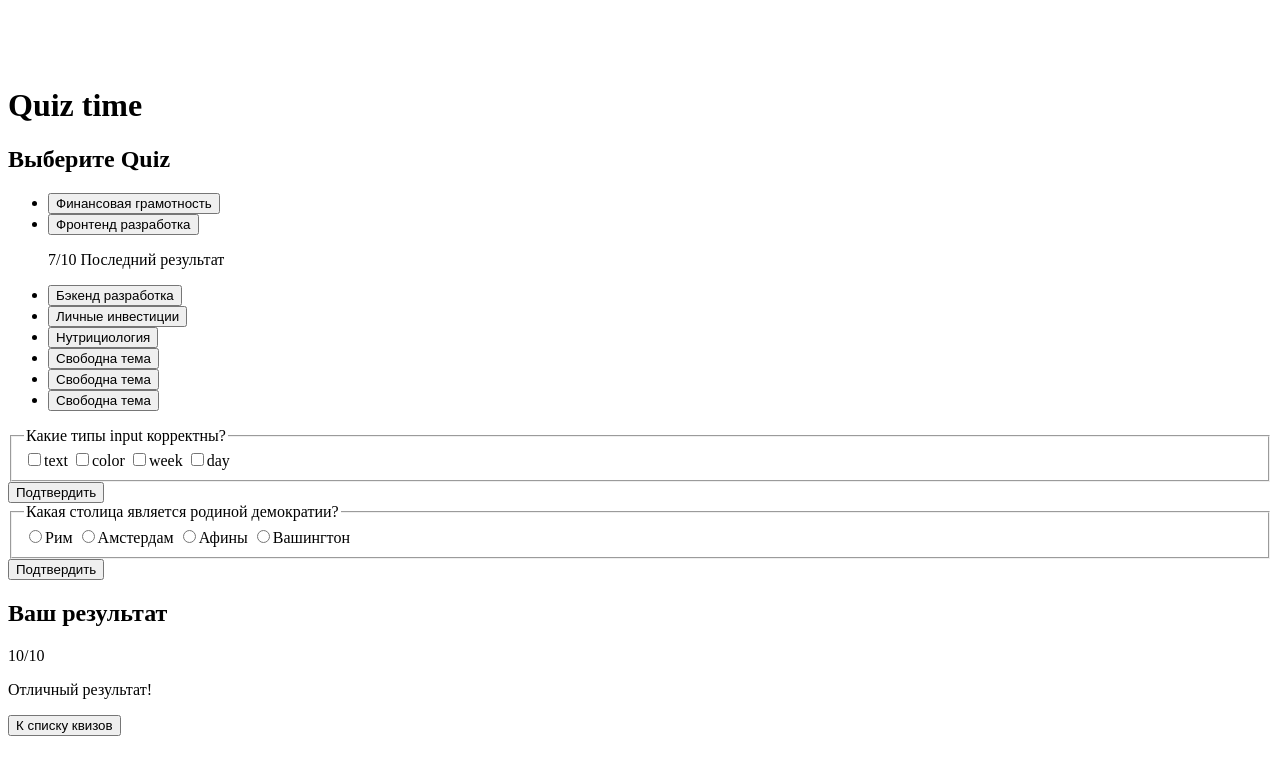
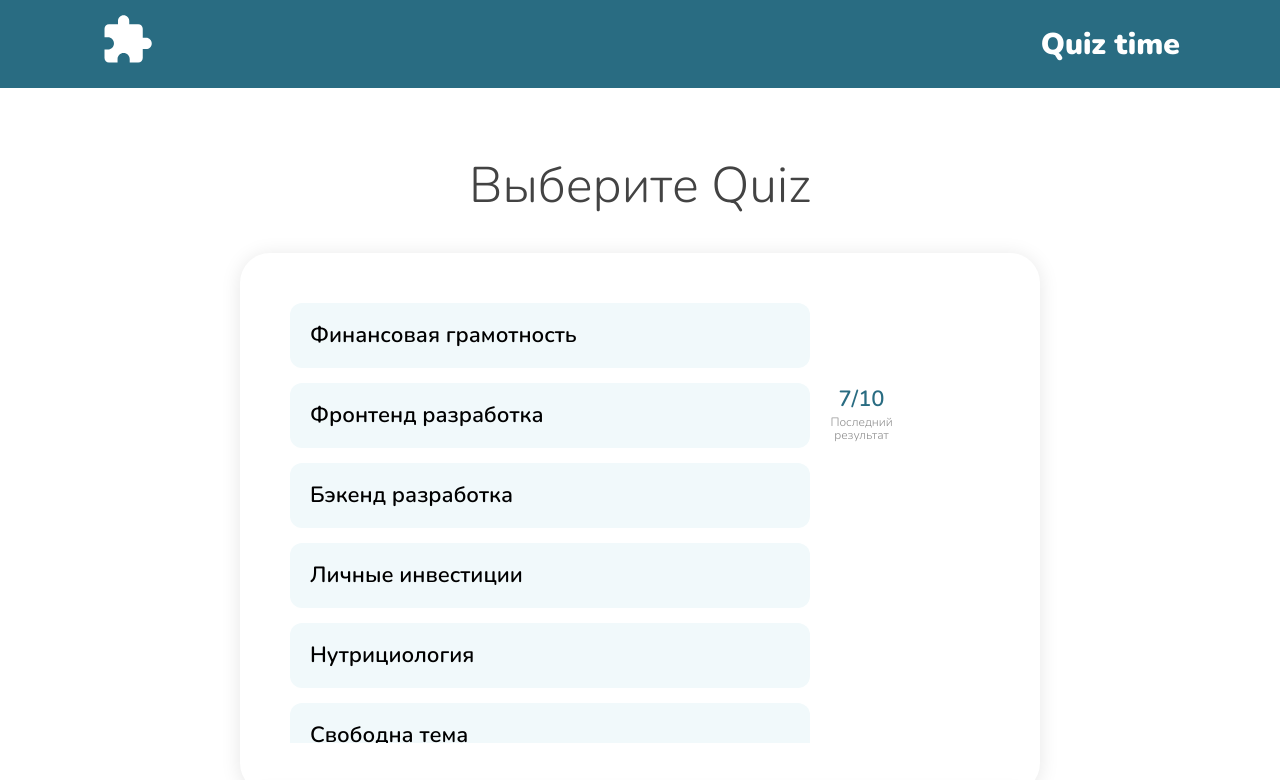
Before and after one commit to vryzhkova/quiz-js, a plain HTML site: page index.html in a window 1280 px wide. Shown: the top 780 px of the page. Drawn offline with Linux system fonts and the light colour scheme.

Commit message:
added style

```diff
--- /dev/null
+++ b/css/reset.css
@@ -0,0 +1,48 @@
+/* http://meyerweb.com/eric/tools/css/reset/
+   v2.0 | 20110126
+   License: none (public domain)
+*/
+
+html, body, div, span, applet, object, iframe,
+h1, h2, h3, h4, h5, h6, p, blockquote, pre,
+a, abbr, acronym, address, big, cite, code,
+del, dfn, em, img, ins, kbd, q, s, samp,
+small, strike, strong, sub, sup, tt, var,
+b, u, i, center,
+dl, dt, dd, ol, ul, li,
+fieldset, form, label, legend,
+table, caption, tbody, tfoot, thead, tr, th, td,
+article, aside, canvas, details, embed,
+figure, figcaption, footer, header, hgroup,
+menu, nav, output, ruby, section, summary,
+time, mark, audio, video {
+	margin: 0;
+	padding: 0;
+	border: 0;
+	font-size: 100%;
+	font: inherit;
+	vertical-align: baseline;
+}
+/* HTML5 display-role reset for older browsers */
+article, aside, details, figcaption, figure,
+footer, header, hgroup, menu, nav, section {
+	display: block;
+}
+body {
+	line-height: 1;
+}
+ol, ul {
+	list-style: none;
+}
+blockquote, q {
+	quotes: none;
+}
+blockquote:before, blockquote:after,
+q:before, q:after {
+	content: '';
+	content: none;
+}
+table {
+	border-collapse: collapse;
+	border-spacing: 0;
+}
--- /dev/null
+++ b/css/style.css
@@ -0,0 +1,169 @@
+/* nunito-300 - latin_cyrillic */
+@font-face {
+    font-family: 'Nunito';
+    font-style: normal;
+    font-weight: 300;
+    src: local(''),
+         url('../fonts/nunito-v22-latin_cyrillic-300.woff2') format('woff2'), /* Chrome 26+, Opera 23+, Firefox 39+ */
+         url('../fonts/nunito-v22-latin_cyrillic-300.woff') format('woff'); /* Chrome 6+, Firefox 3.6+, IE 9+, Safari 5.1+ */
+  }
+  /* nunito-600 - latin_cyrillic */
+@font-face {
+    font-family: 'Nunito';
+    font-style: normal;
+    font-weight: 600;
+    src: local(''),
+         url('../fonts/nunito-v22-latin_cyrillic-600.woff2') format('woff2'), /* Chrome 26+, Opera 23+, Firefox 39+ */
+         url('../fonts/nunito-v22-latin_cyrillic-600.woff') format('woff'); /* Chrome 6+, Firefox 3.6+, IE 9+, Safari 5.1+ */
+}
+  /* nunito-900 - latin_cyrillic */
+@font-face {
+    font-family: 'Nunito';
+    font-style: normal;
+    font-weight: 900;
+    src: local(''),
+         url('../fonts/nunito-v22-latin_cyrillic-900.woff2') format('woff2'), /* Chrome 26+, Opera 23+, Firefox 39+ */
+         url('../fonts/nunito-v22-latin_cyrillic-900.woff') format('woff'); /* Chrome 6+, Firefox 3.6+, IE 9+, Safari 5.1+ */
+}
+
+html {
+    box-sizing: border-box;
+}
+
+*, *::after, *::before {
+    box-sizing: inherit;
+}
+
+body {
+    font-family: 'Nunito', sans-serif;
+    background-color: #ffffff;
+    line-height: 1.5;
+    font-size: 18px;
+    color: #434343;
+}
+
+button {
+    font: inherit;
+    cursor: pointer;
+}
+
+.header {
+    background-color: #296C82;
+    padding-top: 13px;
+    padding-bottom: 13px;
+}
+
+.header__container {
+    padding: 0 30px;
+    max-width: 1140px;
+    display: flex;
+    align-items: center;
+    justify-content: space-between;
+    margin: 0 auto;
+}
+
+.header__title {
+    font-weight: 900;
+    font-size: 30px;
+    color: #ffffff;
+}
+
+.main {
+    padding: 60px 30px;
+}
+
+.main__title {
+    font-weight: 300;
+    font-size: 50px;
+    text-align: center;
+    margin-bottom: 30px;
+}
+
+.main__box {
+    margin: 0 auto;
+    max-width: 800px;
+    height: 540px;
+    box-shadow: 0px 2px 20px rgba(0, 0, 0, 0.1);
+    border-radius: 30px;
+}
+
+.main__subtitle {
+    font-weight: 300;
+    font-size: 26px;
+    text-align: center;
+    margin-bottom: 60px;
+}
+
+.main__subtitle_result {
+    margin-bottom: 50px;
+}
+
+.main_btn {
+    width: 230px;
+    height: 50px;
+    box-shadow: 0px 2px 10px rgba(0, 0, 0, 0.1);
+    border-radius: 8px;
+    border: none;
+    background-color: transparent;
+    font-weight: 600;
+    font-size: 18px;
+    color: #296C82;
+}
+
+.selection {
+    padding: 50px;
+}
+
+.selection__list {
+    display: flex;
+    flex-direction: column;
+    overflow: auto;
+    max-height: 100%;
+}
+
+.selection__item {
+    display: flex;
+    margin-bottom: 15px;
+}
+
+.selection__item:last-child {
+    margin-bottom: 0;
+}
+
+.selection__theme {
+    width: 100%;
+    max-width: 520px;
+    padding: 16px 20px;
+    background: #F1F9FB;
+    border-radius: 12px;
+    font-weight: 600;
+    font-size: 22px;
+    text-align: left;
+    border: none;
+    overflow: hidden;
+}
+
+.selection__theme:not(:last-child) {
+    margin-right: 20px;
+}
+
+.selection__result {
+    max-width: 63px;
+}
+
+.selection__result-ratio {
+    display: block;
+    font-weight: 600;
+    font-size: 22px;
+    text-align: center;
+    color: #296C82;
+}
+
+.selection__result-text {
+    display: block;
+    font-weight: 300;
+    font-size: 12px;
+    line-height: 110%;
+    text-align: center;
+    color: #8C8C8C;
+}
--- a/index.html
+++ b/index.html
@@ -5,7 +5,11 @@
     <meta http-equiv="X-UA-Compatible" content="IE=edge">
     <meta name="viewport" content="width=device-width, initial-scale=1.0">
     <title>Quiz Time -  Выберите Quiz</title>
+    <link rel="stylesheet" href="css/reset.css">
+    <link rel="stylesheet" href="css/style.css">
+
 </head>
+
 <body>
     <header class="header">
         <div class="header__container">
@@ -17,10 +21,10 @@
     </header>
 
     <main class="main">
-        <h2 class="main-title">Выберите Quiz</h2>
+        <h2 class="main__title">Выберите Quiz</h2>
 
         <div class="main__box selection">
-            <ul class="selection__List">
+            <ul class="selection__list">
                 <li class="selection__item">
                     <button class="selection__theme">Финансовая грамотность</button>
                 </li>
@@ -30,7 +34,7 @@
 
                     <p class="selection__result">
                         <span class="selection__result-ratio">7/10</span>
-                        <span class="selection__result-ratio">Последний результат</span>
+                        <span class="selection__result-text">Последний результат</span>
                     </p>
                 </li>
 
```
Also changed, not shown: fonts/nunito-v22-latin_cyrillic-300.woff (added), fonts/nunito-v22-latin_cyrillic-300.woff2 (added), fonts/nunito-v22-latin_cyrillic-600.woff (added), fonts/nunito-v22-latin_cyrillic-600.woff2 (added), fonts/nunito-v22-latin_cyrillic-900.woff (added), fonts/nunito-v22-latin_cyrillic-900.woff2 (added).
